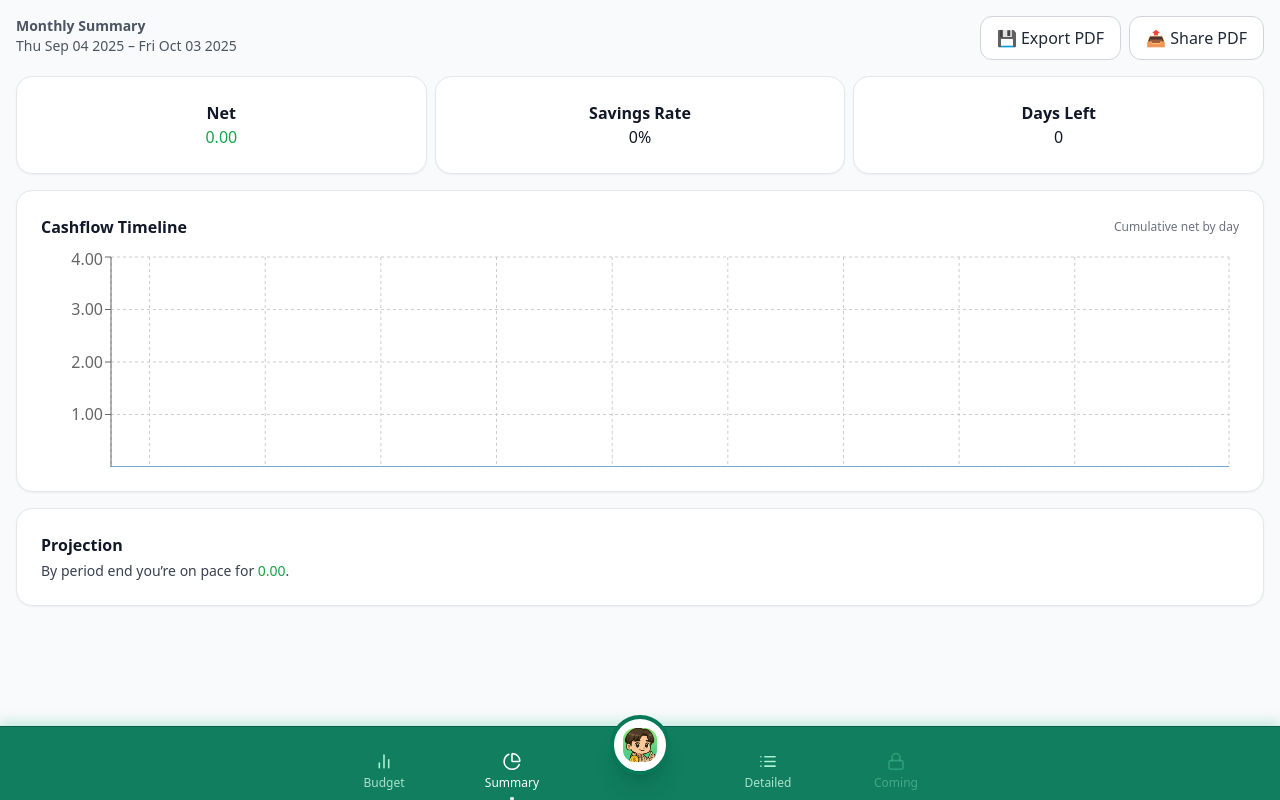
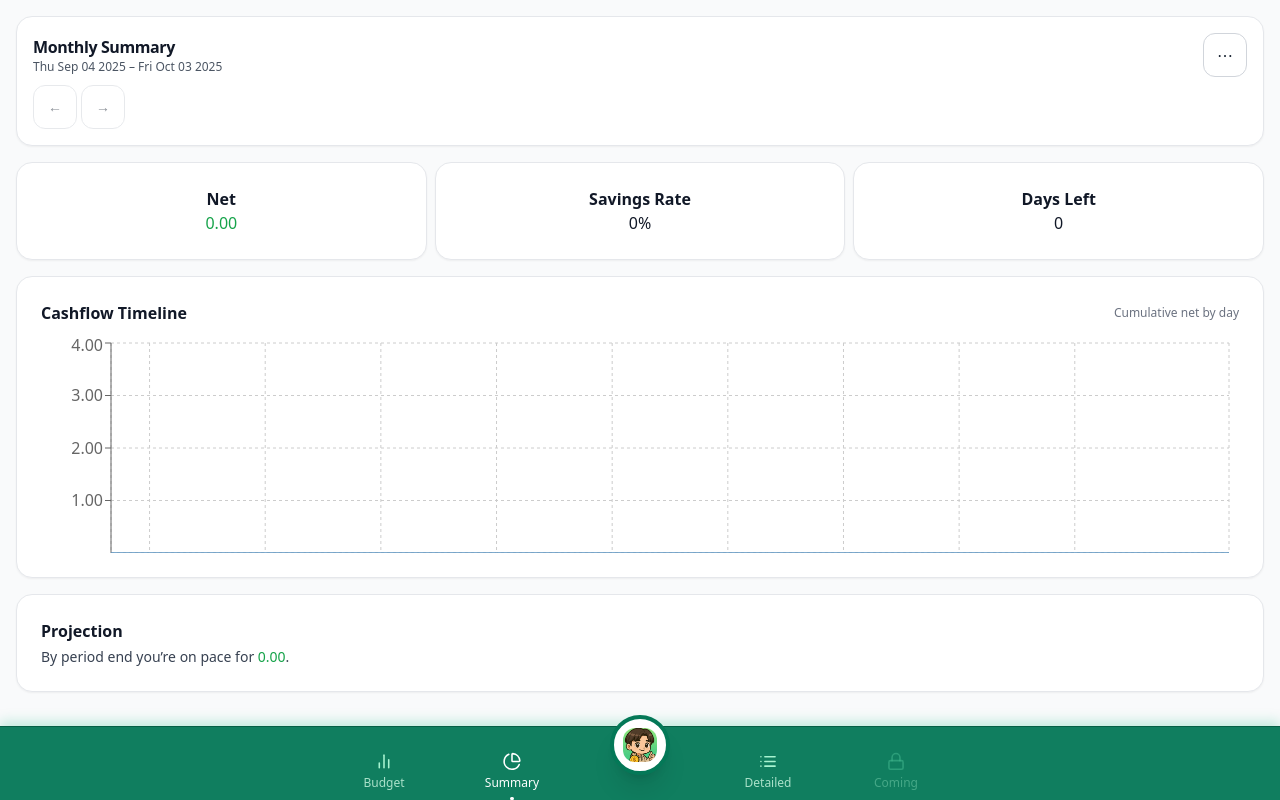
Before and after one commit to crampdg/expense-tracker, a React (Create React App) app: page / in a window 1280 px wide. Both pictures are taken after a click on the tab "Summary". Built offline with nearby package versions, Linux system fonts and the light colour scheme.

Commit message:
summary tab ui

```diff
--- a/src/components/SummaryTab.jsx
+++ b/src/components/SummaryTab.jsx
@@ -1,4 +1,5 @@
-import { useMemo } from "react"
+import { useMemo, useState } from "react"
+
 import {
   ResponsiveContainer,
   BarChart,
@@ -16,9 +17,14 @@ import ExportPDFButton from "./ui/ExportPDFButton.jsx"
 import SharePDFButton from "./ui/SharePDFButton.jsx"
 import { money } from "../utils/format.js"
 import { getAnchoredPeriodStart, calcPeriodEnd } from "../utils/periodUtils"
+import Button from "./ui/Button.jsx"
 
-export default function SummaryTab({ transactions, budget, period, periodOffset }) {
+export default function SummaryTab({ transactions, budget, period, periodOffset, setPeriodOffset, setPeriod }) {
+
   const txs = Array.isArray(transactions) ? transactions : []
+
+  const [menuOpen, setMenuOpen] = useState(false)
+  const canAdjustPeriod = typeof setPeriodOffset === "function"
 
   // Period from shared state (synced with Budget tab)
   const effectivePeriod = useMemo(() => {
@@ -200,19 +206,66 @@ export default function SummaryTab({ transactions, budget, period, periodOffset
 
   return (
     <div className="space-y-4" id="summary-tab">
-      {/* Compact header */}
-      <div className="flex items-start justify-between">
-        <div className="text-sm text-gray-600">
-          <div className="font-semibold">{effectivePeriod.type} Summary</div>
-          <div>
-            {offsetStart.toDateString()} – {offsetEnd.toDateString()}
+      {/* Header (mirrors Budget tab) */}
+      <Card className="p-3 md:p-4">
+        <div className="flex items-center justify-between gap-2">
+          <div className="min-w-0">
+            <h2 className="text-base font-semibold tracking-tight">{effectivePeriod.type} Summary</h2>
+            <div className="text-[11px] md:text-xs text-gray-600">
+              {offsetStart.toDateString()} – {offsetEnd.toDateString()}
+            </div>
+          </div>
+
+          <div className="relative">
+            <Button
+              type="button"
+              variant="ghost"
+              className="!px-2 !py-1"
+              onClick={() => setMenuOpen((v) => !v)}
+              aria-haspopup="menu"
+              aria-expanded={menuOpen}
+              title="More"
+            >
+              ⋯
+            </Button>
+            {menuOpen && (
+              <div className="absolute right-0 mt-1 w-44 rounded-md border bg-white shadow-md z-20">
+                <div className="px-2 py-1.5">
+                  <ExportPDFButton targetId="summary-tab" filename={`${filePrefix}_Summary.pdf`} compact />
+                </div>
+                <div className="px-2 py-1 border-t border-gray-100">
+                  <SharePDFButton targetId="summary-tab" filename={`${filePrefix}_Summary.pdf`} compact />
+                </div>
+              </div>
+            )}
           </div>
         </div>
-        <div className="flex gap-2">
-          <ExportPDFButton targetId="summary-tab" filename={`${filePrefix}_Summary.pdf`} />
-          <SharePDFButton targetId="summary-tab" filename={`${filePrefix}_Summary.pdf`} />
+
+        {/* Period arrows */}
+        <div className="mt-2 flex items-center gap-1">
+          <Button
+            type="button"
+            variant="ghost"
+            className="!px-2 !py-1 text-sm"
+            onClick={() => canAdjustPeriod && setPeriodOffset((o) => o - 1)}
+            disabled={!canAdjustPeriod}
+            title="Previous"
+          >
+            ←
+          </Button>
+          <Button
+            type="button"
+            variant="ghost"
+            className="!px-2 !py-1 text-sm"
+            onClick={() => canAdjustPeriod && setPeriodOffset((o) => o + 1)}
+            disabled={!canAdjustPeriod}
+            title="Next"
+          >
+            →
+          </Button>
         </div>
-      </div>
+      </Card>
+
 
       {/* Stat strip */}
       <div className="grid grid-cols-3 gap-2">
```
